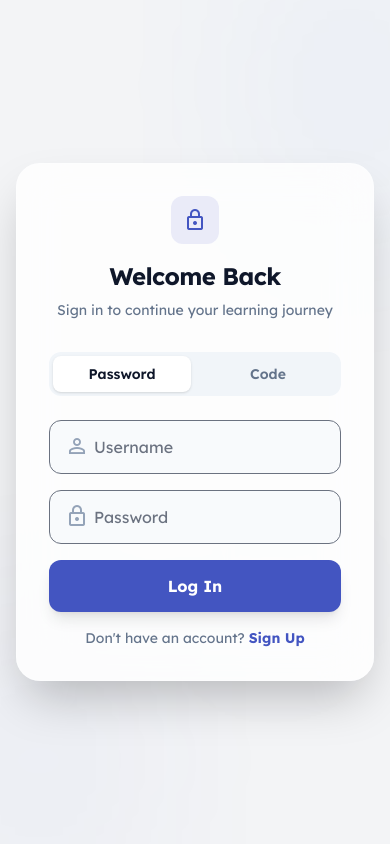
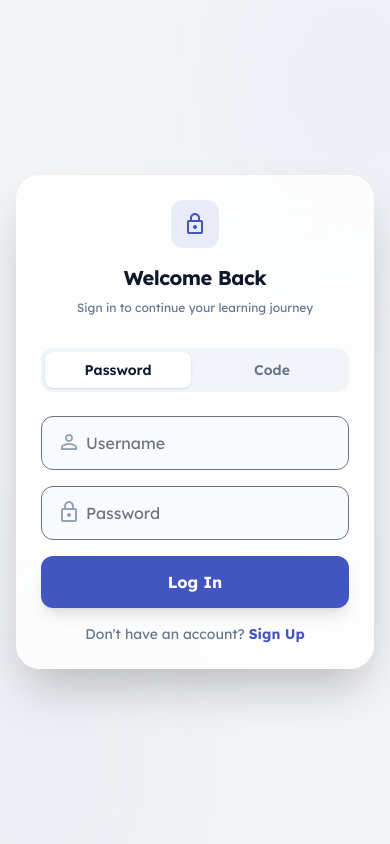
Before and after one commit to omarhesham1010/Teach, a Django app: page / in a window 390 px wide. Run offline with Django 5.2, Linux system fonts and the light colour scheme; some libraries are stand-ins or nearby versions.

Commit message:
Update login page with responsive design improvements and UI enhancements; modified database file.

```diff
--- a/myproject/templates/teach/login.html
+++ b/myproject/templates/teach/login.html
@@ -17,7 +17,7 @@
   <script src="{% static 'teach/js/script.js' %}"></script>
 </head>
 
-<body class="bg-background-light dark:bg-background-dark text-slate-900 dark:text-slate-100 min-h-screen flex items-center justify-center p-4">
+<body class="bg-background-light dark:bg-background-dark text-slate-900 dark:text-slate-100 min-h-screen flex items-center justify-center p-4 overflow-x-hidden">
 
   <div class="fixed top-0 left-0 w-full h-full overflow-hidden -z-10 pointer-events-none">
     <div class="absolute bottom-[-10%] left-[-10%] w-[40%] h-[40%] bg-primary/20 rounded-full blur-[100px] opacity-30 animate-blob"></div>
@@ -25,24 +25,29 @@
     <div class="absolute bottom-[20%] right-[20%] w-[20%] h-[20%] bg-indigo-500/20 rounded-full blur-[80px] opacity-20 animate-blob animation-delay-4000"></div>
   </div>
 
-  <div class="relative z-10 w-full max-w-5xl grid grid-cols-1 md:grid-cols-2 gap-8 items-center">
+  <!-- ✅ Responsive gap + max width -->
+  <div class="relative z-10 w-full max-w-4xl grid grid-cols-1 md:grid-cols-2 gap-5 sm:gap-8 items-center">
 
+    <!-- ✅ Image: responsive + no stretch -->
     <div class="hidden md:flex justify-center">
       <img
         src="{% static 'teach/img/Welcome.png' %}"
         alt="Welcome"
-        class="max-w-full h-auto rounded-3xl shadow-2xl"
+        class="max-w-full h-auto max-h-[520px] object-contain rounded-3xl shadow-2xl"
       />
     </div>
 
-    <div class="w-full bg-white/80 dark:bg-slate-900/80 backdrop-blur-xl rounded-3xl shadow-2xl border border-white/20 dark:border-slate-800/50 p-8 transform transition-all hover:scale-[1.005]">
+    <!-- ✅ Responsive padding -->
+    <div class="w-full bg-white/80 dark:bg-slate-900/80 backdrop-blur-xl rounded-3xl shadow-2xl border border-white/20 dark:border-slate-800/50 p-6 sm:p-8 transform transition-all hover:scale-[1.005]">
 
       <div class="text-center mb-8">
         <div class="inline-flex items-center justify-center w-12 h-12 rounded-xl bg-primary/10 text-primary mb-4">
           <span class="material-symbols-outlined text-2xl">lock</span>
         </div>
-        <h1 class="text-2xl font-bold tracking-tight mb-2">Welcome Back</h1>
-        <p class="text-slate-500 dark:text-slate-400 text-sm">Sign in to continue your learning journey</p>
+
+        <!-- ✅ Responsive typography -->
+        <h1 class="text-xl sm:text-2xl font-bold tracking-tight mb-2">Welcome Back</h1>
+        <p class="text-slate-500 dark:text-slate-400 text-xs sm:text-sm">Sign in to continue your learning journey</p>
       </div>
 
       <div class="grid grid-cols-2 gap-2 mb-6 p-1 rounded-xl bg-slate-100 dark:bg-slate-800">
@@ -123,7 +128,7 @@
               required>
           </div>
 
-          <!-- 👇 هنخليها hidden في البداية -->
+          <!-- hidden initially -->
           <div class="relative group hidden" id="codeBox">
             <span class="material-icons-outlined absolute left-4 top-3.5 text-slate-400 group-focus-within:text-primary">
               pin
@@ -134,13 +139,13 @@
           </div>
         </div>
 
-        <!-- ✅ زرار Send Code هيبعت action=send -->
-        <button type="submit" name="action" value="send" id="btnSend"
+        <!-- ✅ Send Code (NO submit) -->
+        <button type="button" id="btnSend"
           class="w-full py-3.5 bg-slate-900 dark:bg-white dark:text-slate-900 text-white font-bold rounded-xl">
           Send Code
         </button>
 
-        <!-- ✅ زرار Verify مخفي لحد ما نضغط Send -->
+        <!-- ✅ Verify (submit) -->
         <button type="submit" name="action" value="verify" id="btnVerify" class="hidden
           w-full py-3.5 bg-primary hover:bg-primary/90 text-white font-bold rounded-xl shadow-lg">
           Verify & Login
@@ -165,11 +170,17 @@
     const btnSend = document.getElementById("btnSend");
     const btnVerify = document.getElementById("btnVerify");
 
+    function resetCodeUI() {
+      codeBox.classList.add("hidden");
+      btnVerify.classList.add("hidden");
+    }
+
     function activatePassword() {
       tabPassword.className = "py-2 rounded-lg text-sm font-semibold bg-white dark:bg-slate-900 shadow transition";
       tabCode.className = "py-2 rounded-lg text-sm font-semibold text-slate-500 dark:text-slate-300 transition";
       formPassword.classList.remove("hidden");
       formCode.classList.add("hidden");
+      resetCodeUI();
     }
 
     function activateCode() {
@@ -177,18 +188,22 @@
       tabPassword.className = "py-2 rounded-lg text-sm font-semibold text-slate-500 dark:text-slate-300 transition";
       formCode.classList.remove("hidden");
       formPassword.classList.add("hidden");
+      resetCodeUI();
     }
 
     tabPassword.addEventListener("click", activatePassword);
     tabCode.addEventListener("click", activateCode);
 
-    // ✅ بعد ما المستخدم يضغط Send Code
-    // هنظهر خانة الكود + زرار Verify
+    // ✅ Show code input + verify button
     btnSend.addEventListener("click", () => {
-      setTimeout(() => {
-        codeBox.classList.remove("hidden");
-        btnVerify.classList.remove("hidden");
-      }, 100);
+      codeBox.classList.remove("hidden");
+      btnVerify.classList.remove("hidden");
+
+      // OPTIONAL: focus on code input
+      const codeInput = codeBox.querySelector('input[name="code"]');
+      if (codeInput) codeInput.focus();
+
+
     });
   </script>
 
```
Also changed, not shown: myproject/db.sqlite3.
